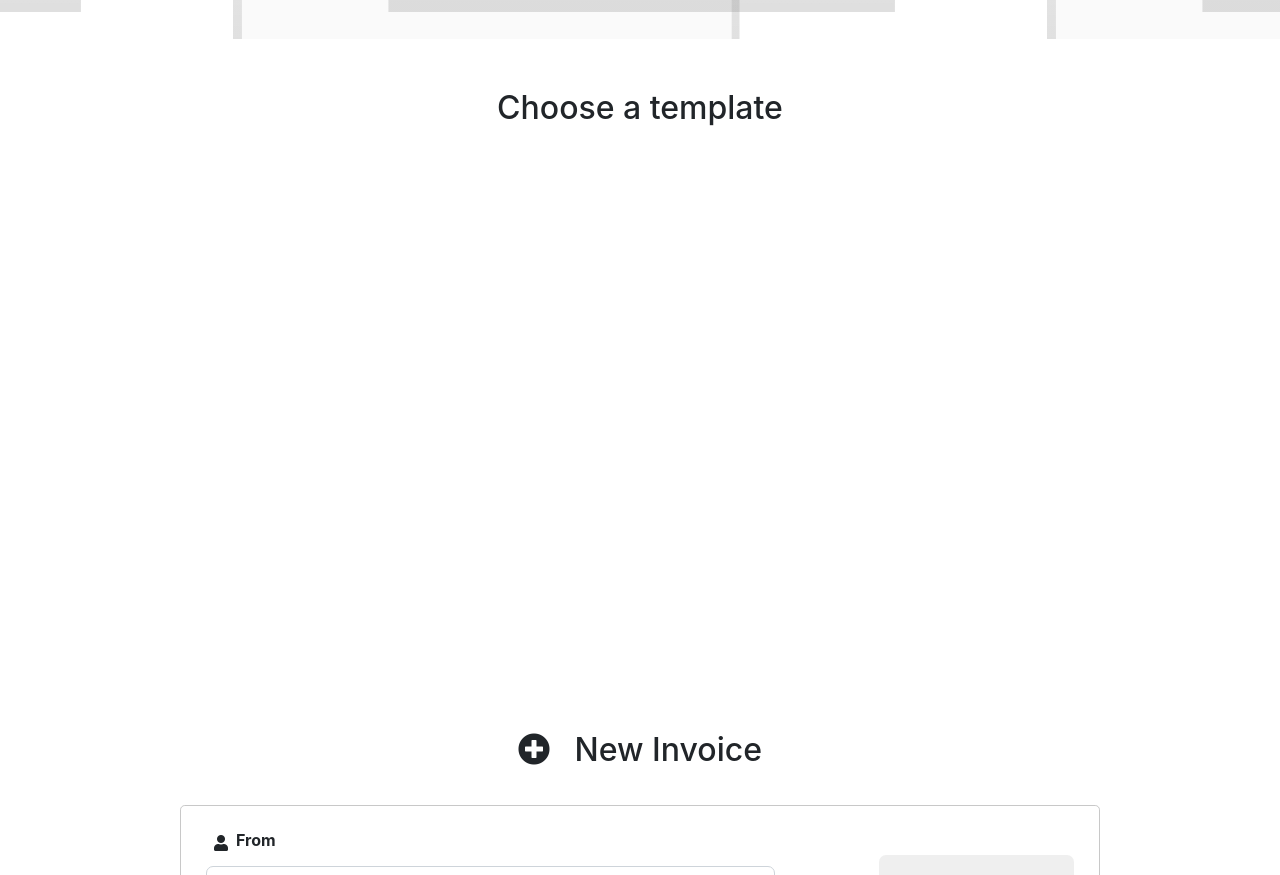
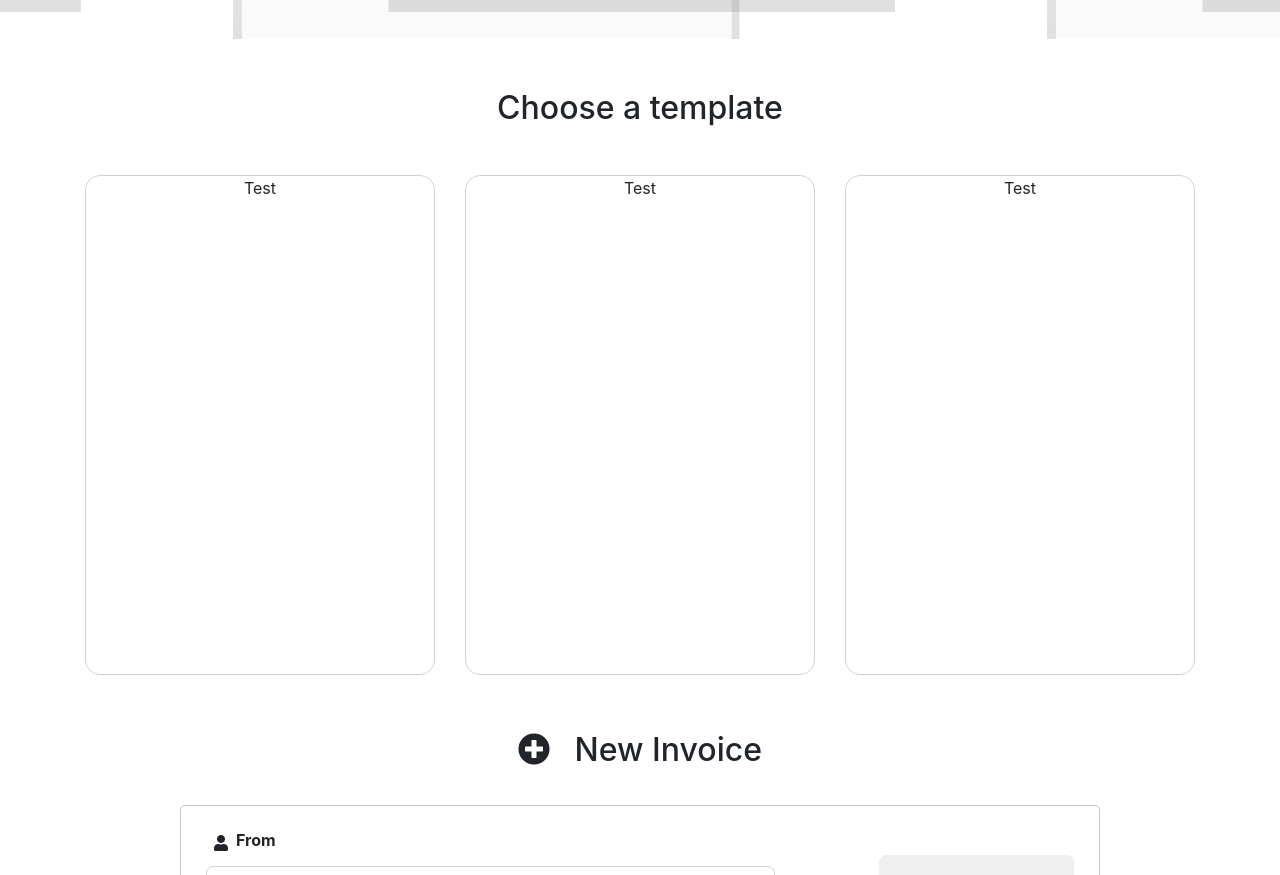
Before and after one commit to juliusvdw/custom-invoice-generator, a React (Create React App) app in the folder client/: page / in a window 1280 px wide. Shown: the part 760-1635 px from the top of the page. Built offline with nearby package versions, Linux system fonts and the light colour scheme.

Commit message:
Test image template blocks added

```diff
--- a/client/src/components/templates/TemplatesSection.js
+++ b/client/src/components/templates/TemplatesSection.js
@@ -1,7 +1,46 @@
 import React from "react";
 
 const templateSection = () => {
-  return <h2>Choose a template</h2>;
+  return (
+    <>
+      <h2>Choose a template</h2>
+      <div
+        className="templates-container width-100 "
+        style={templatesContainerStyle}
+      >
+        <div className="row">
+          <div className="col-lg-4">
+            <div className="template-image-container" style={imageStyle}>
+              {" "}
+              Test
+            </div>
+          </div>
+          <div className="col-lg-4">
+            <div className="template-image-container" style={imageStyle}>
+              {" "}
+              Test
+            </div>
+          </div>
+          <div className="col-lg-4">
+            <div className="template-image-container" style={imageStyle}>
+              {" "}
+              Test
+            </div>
+          </div>
+        </div>
+      </div>
+    </>
+  );
+};
+
+const templatesContainerStyle = {
+  paddingTop: "40px",
+};
+const imageStyle = {
+  width: "350px",
+  height: "500px",
+  border: "1px solid rgb(210,210,210)",
+  borderRadius: "15px",
 };
 
 export default templateSection;
```
